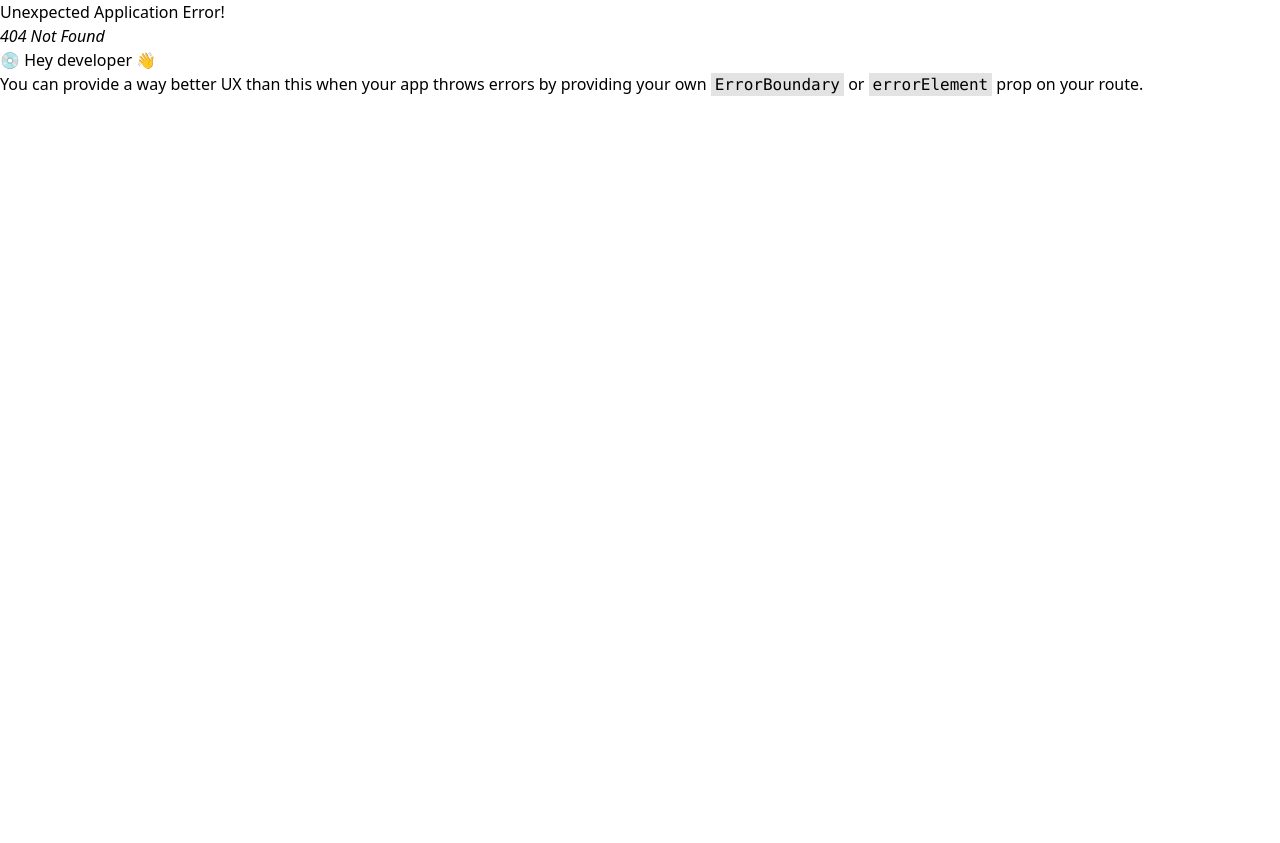
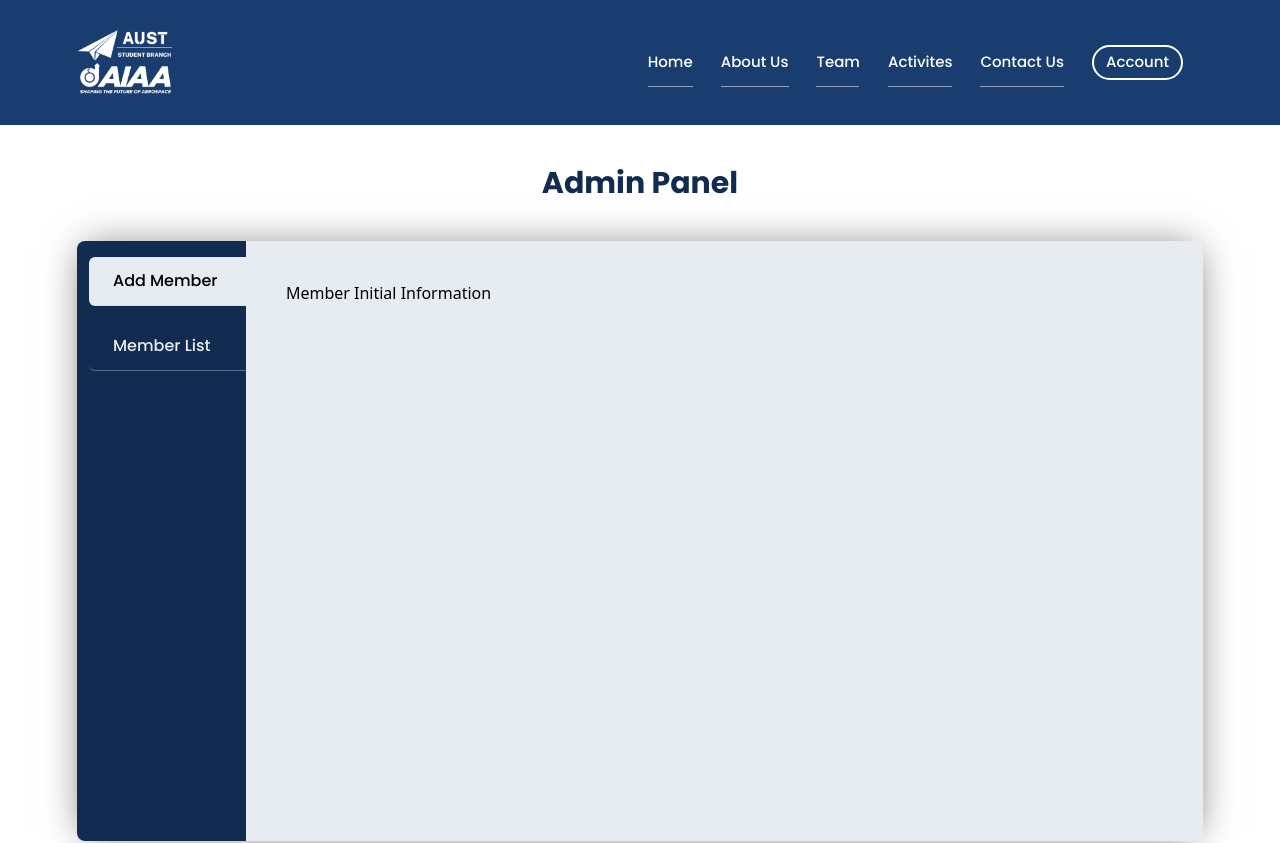
Before and after one commit to OmarMahin/AIAA-AUST-Student-Branch, a React (Vite) app: page /admin in a window 1280 px wide. Before the commit this address had no page. Shown: the top 843 px of the page. Before the commit the page ends 800 px from the top, so only its background shows below. Built offline with nearby package versions, Linux system fonts and the light colour scheme; no server answers.

Commit message:
Working on admin page

```diff
--- a/src/App.jsx
+++ b/src/App.jsx
@@ -9,6 +9,7 @@ import {
 import RootLayout from "./component/layout/RootLayout"
 import About from "./pages/About"
 import Activities from "./pages/Activities"
+import AdminPage from "./pages/AdminPage"
 import ContactUs from "./pages/ContactUs"
 import Home from "./pages/Home"
 import Login from "./pages/Login"
@@ -31,6 +32,7 @@ function App() {
 				<Route path='/login' element={<Login></Login>}></Route>
 				<Route path='/signup' element={<SignUp></SignUp>}></Route>
 				<Route path='/myaccount' element={<MyAccount></MyAccount>}></Route>
+				<Route path='/admin' element={<AdminPage></AdminPage>}></Route>
 			</Route>
 		)
 	)
--- /dev/null
+++ b/src/component/AdminPanel.jsx
@@ -0,0 +1,143 @@
+import React, { useState } from "react"
+import Container from "./Container"
+import Flex from "./Flex"
+import List from "./List"
+import ListItem from "./ListItem"
+import Title from "./Title"
+
+const AdminPanel = () => {
+	let [current, setCurrent] = useState(0)
+	let [memberData, setMemberData] = useState([1, 1, 1, 1, 1, 1, 1, 1, 1, 1, 1, 1])
+
+	let handleCurrentMenu = (e) => {
+		const _id = e.target.id
+		setCurrent(_id)
+	}
+	return (
+		<Container>
+			<h3 className=' text-darknest_blue text-center font-poppins font-bold text-3xl my-10'>
+				Admin Panel
+			</h3>
+			<Flex className={"flex w-full shadow-around shadow-black/60 mb-10 rounded-lg h-[600px] overflow-hidden"}>
+				<div className=' bg-darknest_blue w-[15%]'>
+					<List className={"flex flex-col mt-4 pl-3 gap-4"}>
+						<ListItem
+							className={`font-poppins font-medium text-medium ${
+								current == 0
+									? "bg-[#E7ECF1] text-black"
+									: "text-[#eaecee] hover:bg-light-blue "
+							}  px-6 py-3 duration-300 border-b-[1px] border-[#c7d6e663] rounded-l-md hover:cursor-pointer`}
+							id={"0"}
+							onClick={handleCurrentMenu}
+						>
+							Add Member
+						</ListItem>
+						<ListItem
+							className={`font-poppins font-medium text-medium ${
+								current == 1
+									? "bg-[#E7ECF1] text-black"
+									: "text-[#eaecee] hover:bg-light-blue "
+							}  px-6 py-3 duration-300 border-b-[1px] border-[#c7d6e663] rounded-l-md hover:cursor-pointer`}
+							id={"1"}
+							onClick={handleCurrentMenu}
+						>
+							Member List
+						</ListItem>
+					</List>
+				</div>
+				<div className=' bg-[#E7ECF1] w-[85%] relative'>
+					<div
+						className={`px-10 py-10 w-full absolute top-0 left-0 ${
+							current == 0 ? "z-10" : "z-[-1]"
+						}`}
+					>
+						<h3>Member Initial Information</h3>
+					</div>
+					<div
+						className={`px-4 pt-8 w-full top-0 left-0 ${
+							current == 1 ? "relative" : "absolute z-[-1]"
+						} h-full`}
+					>
+						<Flex
+							className={" justify-evenly p-3 border-[2px] border-light-blue rounded-lg "}
+						>
+							<span className='font-poppins font-medium text-light-blue text-base w-16 text-center '>
+								AASB Id
+							</span>
+							<span className='font-poppins font-medium text-light-blue text-base w-16 text-center '>
+								AIAA Id
+							</span>
+							<span className='font-poppins font-medium text-light-blue text-base w-56 text-center '>
+								Name
+							</span>
+							<span className='font-poppins font-medium text-light-blue text-base w-56 text-center '>
+								Email
+							</span>
+							<span className='font-poppins font-medium text-light-blue text-base w-28 text-center '>
+								Member Type
+							</span>
+							<span className='font-poppins font-medium text-light-blue text-base w-40 text-center'>
+								Member Session
+							</span>
+						</Flex>
+						<div className='h-[80%] overflow-auto mt-7'>
+							<List className={"flex flex-col w-full gap-6 overflow-auto px-3 pt-1"}>
+								{memberData.map((data, index) =>
+									index % 2 == 0 ? (
+										<ListItem className={"px-3 bg-[#bdd8f3] py-4 rounded-lg hover:shadow-md duration-300"}>
+											<Flex className={"w-full justify-evenly"}>
+												<span className='font-poppins font-medium text-light-blue text-[15px] w-16 text-center '>
+													12345
+												</span>
+												<span className='font-poppins font-medium text-light-blue text-[15px] w-16 text-center '>
+													12345
+												</span>
+												<span className='font-poppins font-medium text-light-blue text-[15px] w-56 text-center '>
+													Dummy Dummy name
+												</span>
+												<span className='font-poppins font-medium text-light-blue text-[15px] w-56 text-center '>
+													Dummy@dummy.com
+												</span>
+												<span className='font-poppins font-medium text-light-blue text-[15px] w-28 text-center '>
+													Dummy
+												</span>
+												<span className='font-poppins font-medium text-light-blue text-[15px] w-40 text-center'>
+													Fall 2023
+												</span>
+											</Flex>
+										</ListItem>
+									) : (
+										<ListItem className={"px-3 bg-[#d7e2ec] py-4 rounded-lg"}>
+											<Flex className={"w-full justify-evenly"}>
+												<span className='font-poppins font-medium text-light-blue text-[15px] w-16 text-center '>
+													12345
+												</span>
+												<span className='font-poppins font-medium text-light-blue text-[15px] w-16 text-center '>
+													12345
+												</span>
+												<span className='font-poppins font-medium text-light-blue text-[15px] w-56 text-center '>
+													Dummy Dummy name
+												</span>
+												<span className='font-poppins font-medium text-light-blue text-[15px] w-56 text-center '>
+													Dummy@dummy.com
+												</span>
+												<span className='font-poppins font-medium text-light-blue text-[15px] w-28 text-center '>
+													Dummy
+												</span>
+												<span className='font-poppins font-medium text-light-blue text-[15px] w-40 text-center'>
+													Fall 2023
+												</span>
+											</Flex>
+										</ListItem>
+									)
+								)}
+							</List>
+						</div>
+					</div>
+				</div>
+			</Flex>
+		</Container>
+	)
+}
+
+export default AdminPanel
--- a/src/component/ListItem.jsx
+++ b/src/component/ListItem.jsx
@@ -1,8 +1,8 @@
 import React from 'react'
 
-const ListItem = ({children, className, onClick}) => {
+const ListItem = ({children, className, onClick, id}) => {
   return (
-    <li className={`flex ${className}`}  onClick = {onClick}>
+    <li className={`flex ${className}`}  onClick = {onClick} id = {id}>
         {children}
     </li>
   )
--- a/src/component/Navbar.jsx
+++ b/src/component/Navbar.jsx
@@ -23,6 +23,7 @@ const Navbar = () => {
 	let [userLoggedIn, setUserLoggedIn] = useState(false)
 	let [userProfileName, setUserProfileName] = useState("")
 	let [fullName, setFullName] = useState("")
+	let [refresh, setRefresh] = useState(false)
 	let navref = useRef()
 	let accountref = useRef()
 
@@ -32,12 +33,11 @@ const Navbar = () => {
 	}
 
 	let logOutUser = ()=>{
-		console.log("Clicked")
 		axios
 			.get("http://localhost:3000/api/v1/auth/unauthorize")
 			.then((data) => {
 				console.log("Logged out")
-				window.location.pathname = '/'
+				window.location.pathname = '/login'
 			})
 			.catch((error) => {
 				console.log("error")
@@ -106,13 +106,19 @@ const Navbar = () => {
 					let userName = nameParts[0][0] + nameParts.pop()[0]
 					setUserProfileName(userName)
 					setFullName(name)
+
+					setTimeout(()=>{
+						setRefresh(!refresh)
+					}, 300000)
 				}
 			})
 			.catch((error) => {
 				console.log("error")
 				console.log(error)
 			})
-	}, [userLoggedIn])
+	}, [userLoggedIn, refresh])
+
+
 
 	window.addEventListener("scroll", () => {
 		if (window.scrollY == 0 || state) {
--- a/src/component/UserAccount.jsx
+++ b/src/component/UserAccount.jsx
@@ -1,6 +1,8 @@
 import React from "react"
+import { useState } from "react"
 import { useRef } from "react"
 import { MdOutlineFileUpload } from "react-icons/md"
+import axios from "axios"
 import Button from "./Button"
 import Container from "./Container"
 import Flex from "./Flex"
@@ -8,7 +10,11 @@ import Title from "./Title"
 
 const UserAccount = (data) => {
 
+	axios.defaults.withCredentials = true
+
 	let imageInputRef = useRef()
+
+	let [imageData, setImageData] = useState()
 
 	let userData = data.data
 	let dataKey = []
@@ -26,6 +32,21 @@ const UserAccount = (data) => {
 		imageInputRef.current.click()
 	}
 
+	let uploadImage = (e)=>{
+		setImageData(e.target.files[0])
+		axios
+			.post("http://localhost:3000/api/v1/file/imageUpload", {
+				imageData
+			})
+			.then((data) => {
+				console.log(data)
+
+			})
+			.catch((err) => {
+				console.log(err)
+			})
+	}
+
 	return (
 		<Container>
 			<Title>Account Details</Title>
@@ -37,7 +58,7 @@ const UserAccount = (data) => {
 						<MdOutlineFileUpload className=' w-7 h-7' />
 						<span>Upload Image</span>
 						</Flex>
-						<input type={'file'} accept = {'.png, .jpg, .jpeg'} ref={imageInputRef} className = {'hidden'}></input>
+						<input type={'file'} accept = {'.png, .jpg, .jpeg'} ref={imageInputRef} className = {'hidden'} onChange = {uploadImage}></input>
 					</div>
 					{dataValue[1] === null ? (
 						""
--- /dev/null
+++ b/src/pages/AdminPage.jsx
@@ -0,0 +1,13 @@
+import React from 'react'
+import AdminPanel from '../component/AdminPanel'
+import AnimatePage from '../component/AnimatePage'
+
+const AdminPage = () => {
+  return (
+    <AnimatePage>
+        <AdminPanel></AdminPanel>
+    </AnimatePage>
+  )
+}
+
+export default AdminPage
--- a/src/pages/MyAccount.jsx
+++ b/src/pages/MyAccount.jsx
@@ -19,6 +19,7 @@ const MyAccount = () => {
 	let [imageURL, setImageURL] = useState("")
 	let [membershipId, setMemberShipId] = useState("")
 	let [contact, setContact] = useState("")
+	let [refresh, setRefresh] = useState(false)
 
 
 	useLayoutEffect(() => {
@@ -39,13 +40,20 @@ const MyAccount = () => {
 					setMemberShipId(userData.membershipId)
 					setEmail(userData.email)
 					setImageURL(userData.profilePictureUrl)
+
+					setTimeout(()=>{
+						setRefresh(!refresh)
+					}, 300000)
 				}
 			})
 			.catch((error) => {
 				console.log("error")
 				console.log(error)
 			})
-	}, [])
+	}, [refresh])
+
+
+
 	return (
 		<AnimatePage>
 			<UserAccount
```
